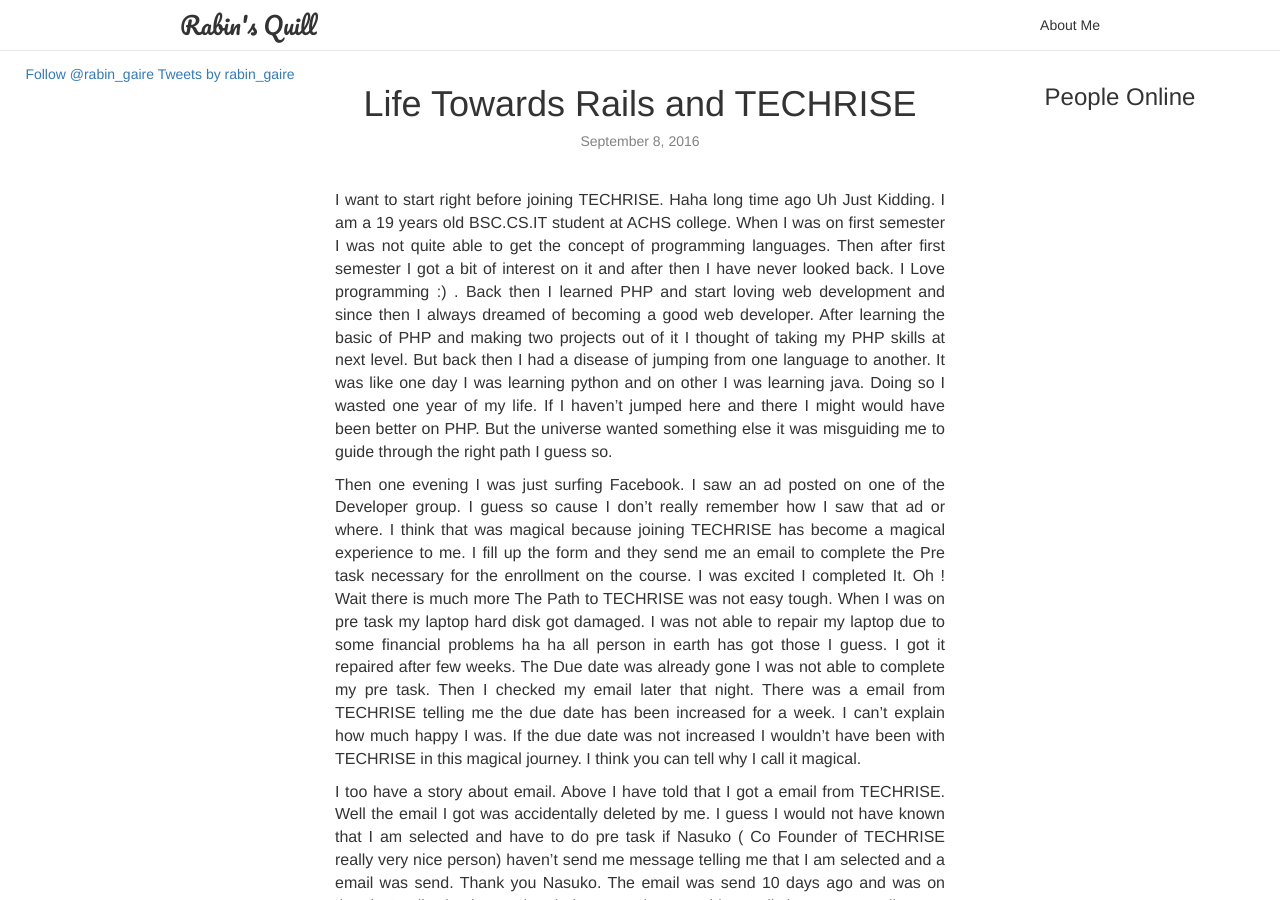
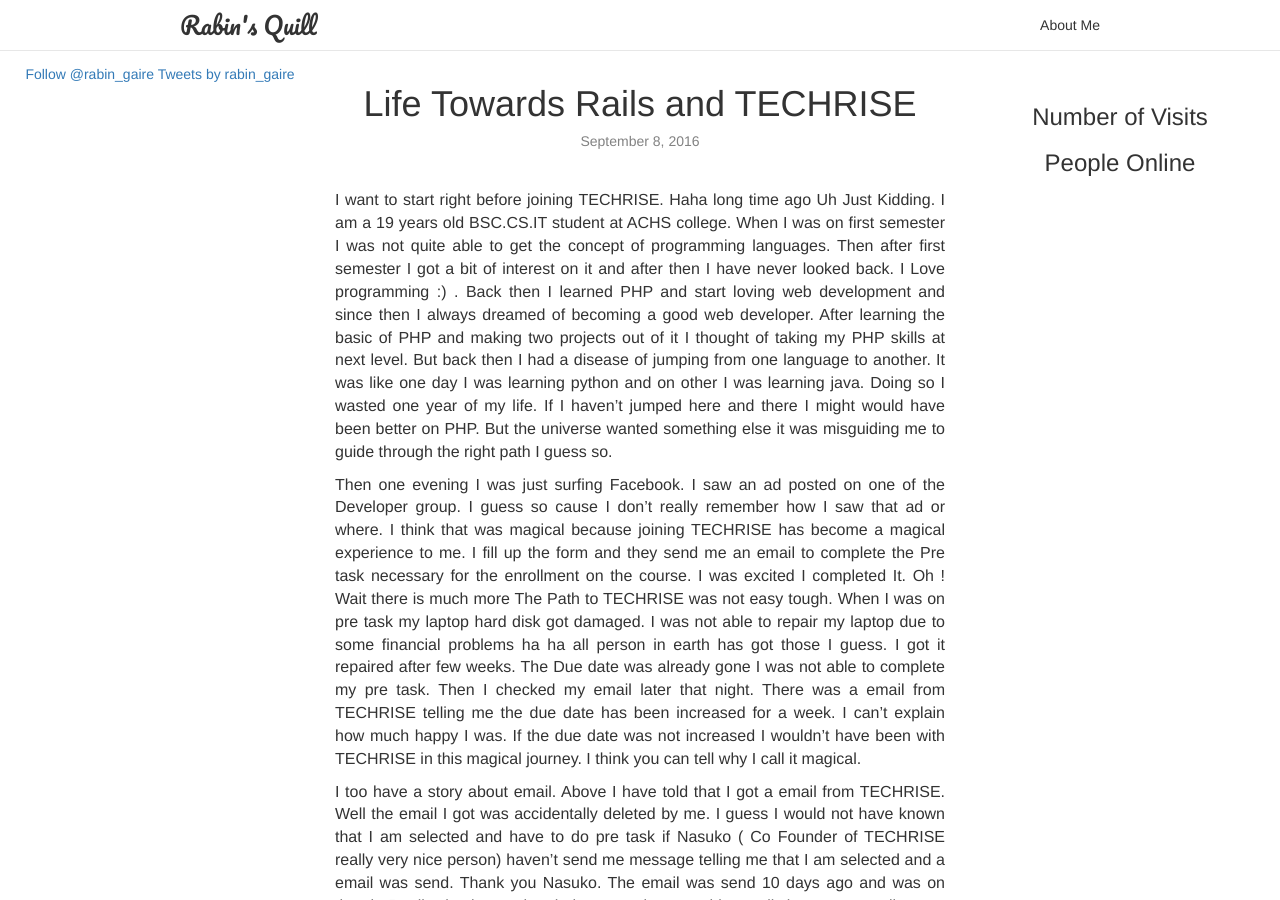
Before and after one commit to rabingaire/rabingaire.github.io, a Jekyll site: the page built from _posts/2016-09-08-life-towards-rails.markdown, in a window 1280 px wide and 900 px high. Built offline with Jekyll 4.4.1, drawn with Linux system fonts in a browser that asks for light colours; nearby versions of some CDN libraries; a script that is not in the unit is left out; comment, search, counter and statistics services are not loaded.

Commit message:
minor changes

```diff
--- a/_layouts/post.html
+++ b/_layouts/post.html
@@ -22,6 +22,7 @@
         {% include social.html %}
       </div>
       <div class="col-md-3 text-center">
+        {% include hit-counter.html %}
         {% include livefeed.html %}
         {% include feedjit.html %}
       </div>
```
